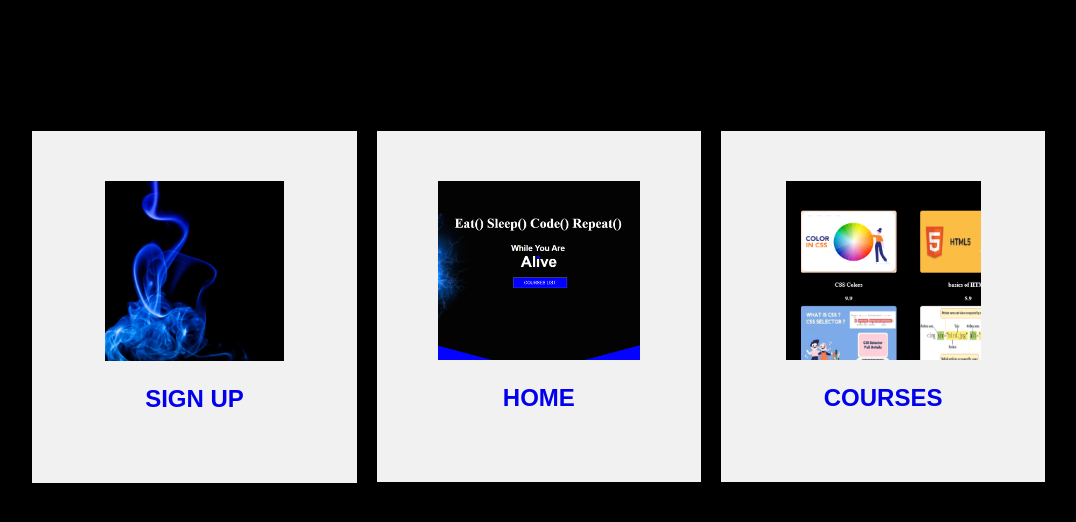
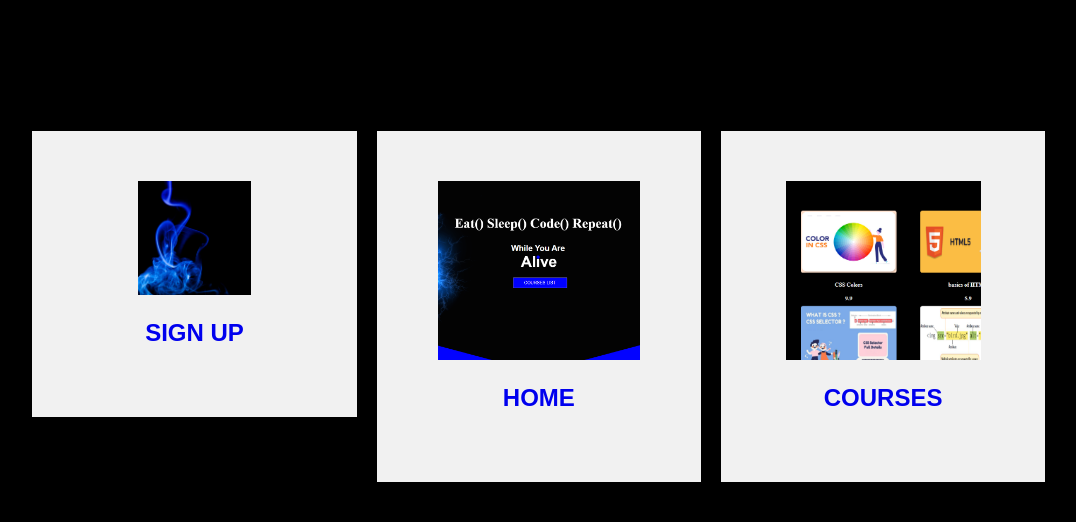
Before and after one commit to friedshrimps/PROJET-JS, a plain HTML site: page compterendujs.html in a window 1280 px wide. Shown: the part 96-618 px from the top of the page, without its empty margins (107-1183 px from the left). Drawn offline with Linux system fonts and the light colour scheme.

Commit message:
Update compterendujs.html

```diff
--- a/compterendujs.html
+++ b/compterendujs.html
@@ -13,7 +13,7 @@
     <div class="row">
         <div class="column">
          <a href="signupcp.html" style="text-decoration: none;"> <div class="card">
-            <img src="signup.PNG" style="width: 79.5%;">
+            <img src="signup.PNG" style="width: 50.5%;">
             <h2>SIGN UP</h2>
           </div></a>
         </div>
```
